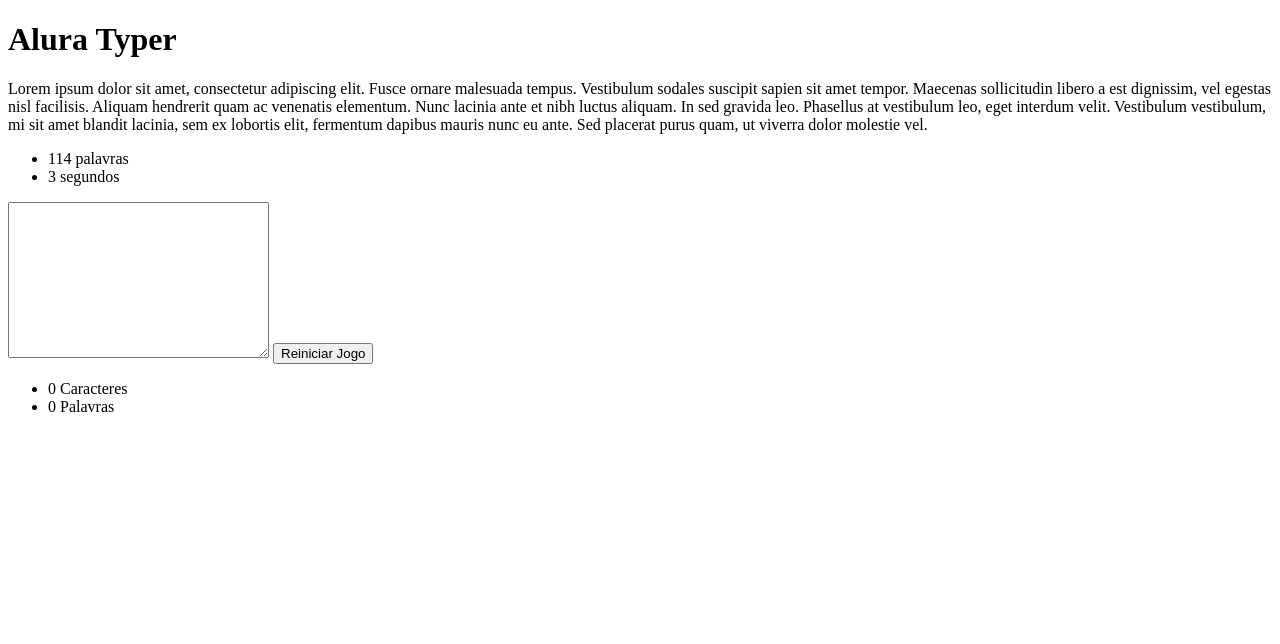
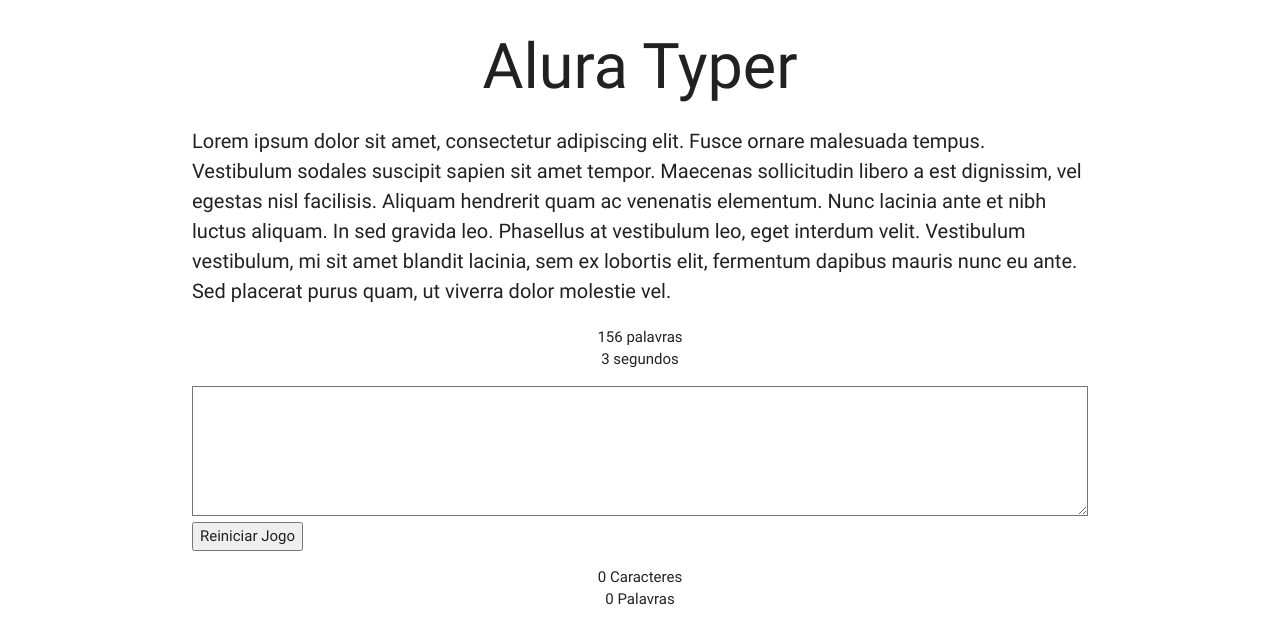
Before and after one commit to vlabson/proj_jquery, a plain HTML site: page public/principal.html in a window 1280 px wide. Drawn offline with Linux system fonts and the light colour scheme.

Commit message:
inserindo uma framework css materialize e modificações CSS

```diff
--- a/public/css/estilos.css
+++ b/public/css/estilos.css
@@ -0,0 +1,13 @@
+.campo-digitacao{
+    font-size: 20px;
+    height: 130px;
+}
+
+.frase{
+    font-size: 20px;
+    text-align: left;
+}
+
+.campo-desativado{
+    background-color:lightgrey;
+}
--- a/public/js/main.js
+++ b/public/js/main.js
@@ -53,6 +53,7 @@ function inicializaCronometro() {
             if (tempoRestante < 1) {/** teste se o tempo é igual a zero e sendo verdade executa as rotinas dentro */
                 areaTxt.attr("disabled", true); /** desabilita areatxt bloqueando para digitação */
                 clearInterval(idSetinterval); /** para o temporizador deixando no zero  */
+                areaTxt.toggleClass("campo-desativado");
             }
 
         }, 1000);
@@ -66,4 +67,5 @@ function reiniciaJogo(){
     $("#contador-palavras").text("0");
     $("#tempo-digitacao").text(tempoInicial);
     inicializaCronometro();
+    areaTxt.toggleClass("campo-desativado");
 }
--- a/public/principal.html
+++ b/public/principal.html
@@ -4,18 +4,23 @@
 <head>
     <meta charset="UTF-8">
     <title>Alura Typer</title>
+    <link rel="stylesheet" href="css/libs/materialize.min.css">
+    <link rel="stylesheet" href="css/estilos.css">
 </head>
 
 <body>
-    <h1>Alura Typer</h1>
-    <p class="frase">Lorem ipsum dolor sit amet, consectetur adipiscing elit. Fusce ornare malesuada tempus. Vestibulum
+    <div class="container">
+        <h1 class="center">Alura Typer</h1>
+        <p class="frase center">Lorem ipsum dolor sit amet, consectetur adipiscing elit. Fusce ornare malesuada tempus.
+            Vestibulum
             sodales suscipit sapien sit amet tempor. Maecenas sollicitudin libero a est dignissim, vel egestas nisl
             facilisis. Aliquam hendrerit quam ac venenatis elementum. Nunc lacinia ante et nibh luctus aliquam. In sed
             gravida leo. Phasellus at vestibulum leo, eget interdum velit. Vestibulum vestibulum, mi sit amet blandit
-        lacinia, sem ex lobortis elit, fermentum dapibus mauris nunc eu ante. Sed placerat purus quam, ut viverra dolor
+            lacinia, sem ex lobortis elit, fermentum dapibus mauris nunc eu ante. Sed placerat purus quam, ut viverra
+            dolor
             molestie vel.</p>
 
-    <ul class="informacoes">
+        <ul class="informacoes center">
             <li><span id="tamanho-frase">30</span> palavras</li>
             <li><span id="tempo-digitacao">3</span> segundos</li>
         </ul>
@@ -23,12 +28,12 @@
         <textarea name="" class="campo-digitacao" cols="30" rows="10"></textarea>
         <button id="botao-reiniciar">Reiniciar Jogo</button>
 
-    <ul>
+        <ul class="center">
             <li><span id="contador-caracteres">0</span> Caracteres</li>
             <li><span id="contador-palavras">0</span> Palavras</li>
         </ul>
 
-
+    </div>
 
     <script src="./js/jquery.js"></script>
     <script src="./js/main.js"></script>
```
Lines whose indentation alone changed are shown as unchanged.
